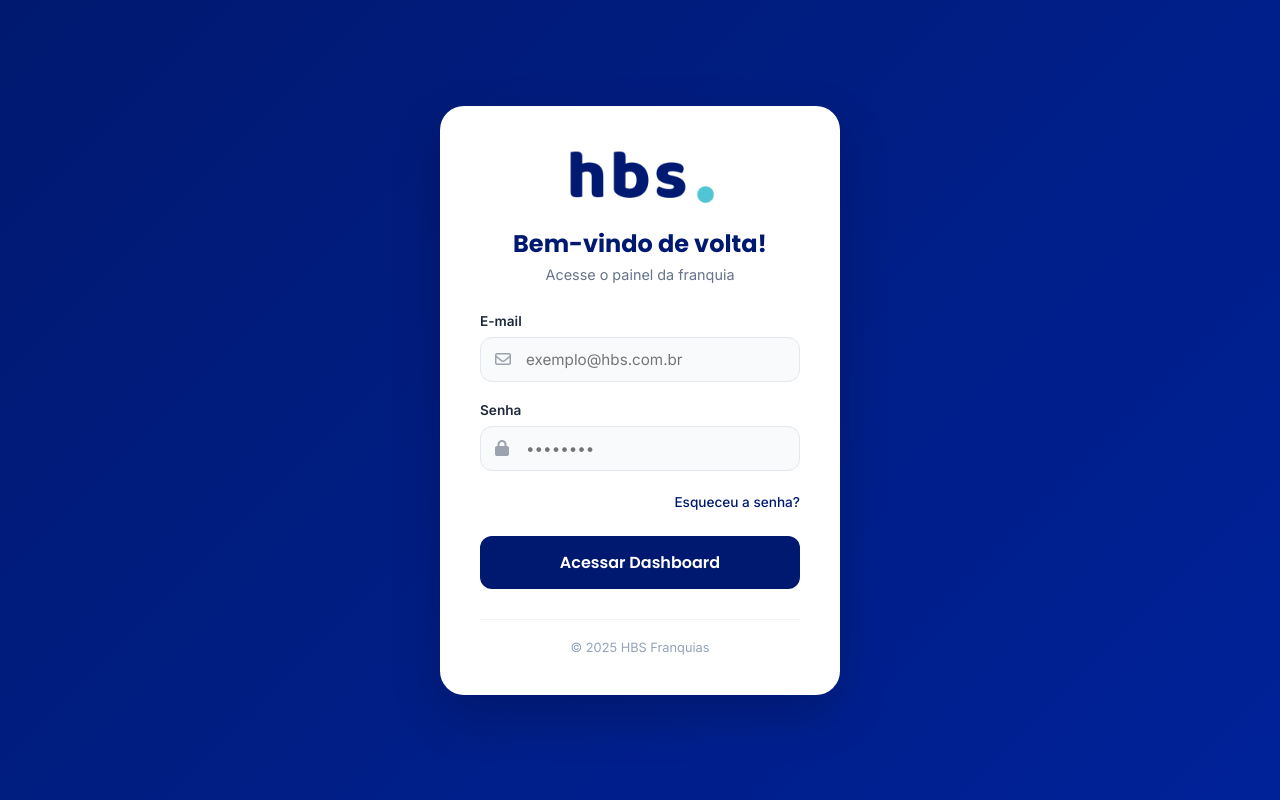
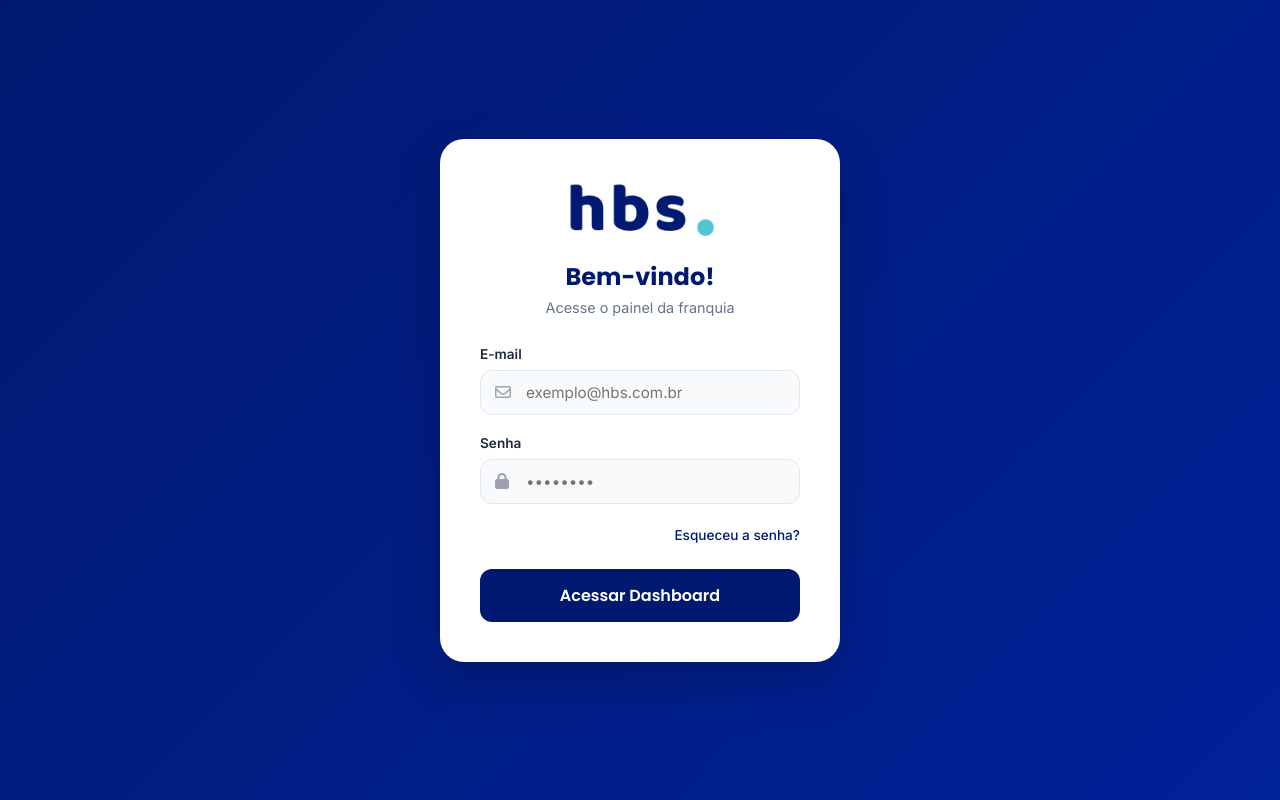
Before and after one commit to anthony-pcamargo/Dashboard-Regional, a plain HTML site: page login.html in a window 1280 px wide. Drawn offline with Linux system fonts and the light colour scheme.

Commit message:
Change welcome message in login.html
Updated welcome message in login header.

```diff
--- a/login.html
+++ b/login.html
@@ -18,7 +18,7 @@
 
             <div class="login-header">
                 <img src="img/Design sem nome (15) (1).png" alt="HBS Logo" class="login-logo">
-                <h2>Bem-vindo de volta!</h2>
+                <h2>Bem-vindo!</h2>
                 <p>Acesse o painel da franquia</p>
             </div>
 
@@ -48,10 +48,7 @@
                 </button>
             </form>
 
-            <div class="login-footer">
-                <p>© 2025 HBS Franquias</p>
             </div>
-        </div>
     </div>
 
     <script src="script.js"></script>
```
